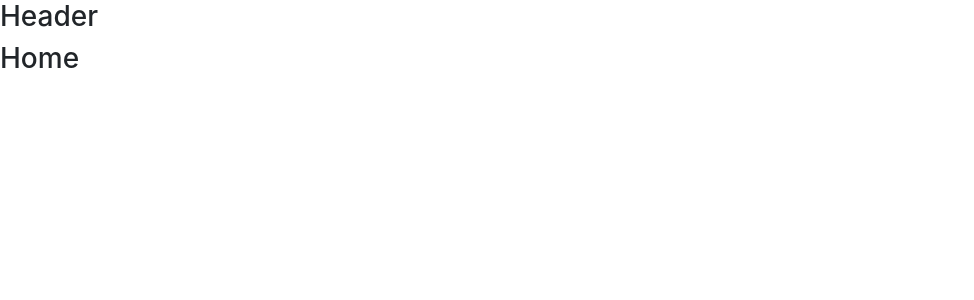
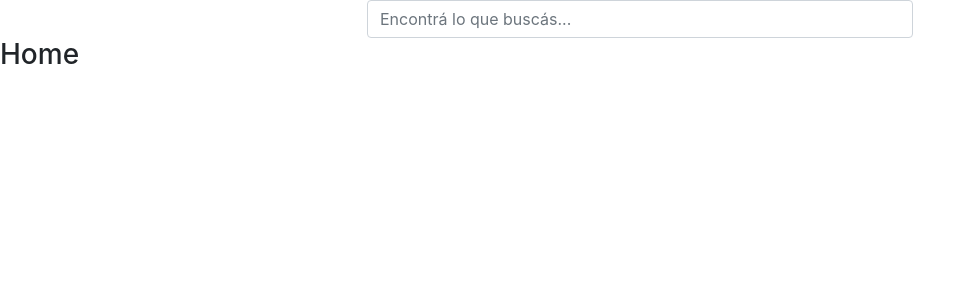
Before and after one commit to flordemol/Proyecto-MeLi-con-React, a React (Create React App) app: page / in a window 1280 px wide. Shown: the top 300 px of the page, without its empty margins (0-974 px from the left). Built offline with nearby package versions, Linux system fonts and the light colour scheme.

Commit message:
Header sin funcionalidad

```diff
--- a/src/Components/Header/Header.js
+++ b/src/Components/Header/Header.js
@@ -1,9 +1,25 @@
-const Header = () => {
+import React, { useState } from 'react';
+import { Container, Row, Col, Form, Button } from 'react-bootstrap';
+
+const Header = React.memo(() => {
+    const search = (e) => {}
+
     return (
-        <>
-            <h3>Header</h3>
-        </>
+        <Container>
+            <Row className="justify-content-center">
+                <Col md={6}>
+                    <Form onSubmit={search}>
+                        <Form.Group>
+                            <Form.Control
+                                type="text"
+                                placeholder="Encontrá lo que buscás..."
+                            />
+                        </Form.Group>
+                    </Form>
+                </Col>
+            </Row>
+        </Container>
      );
-}
+});
 
 export default Header;
```
